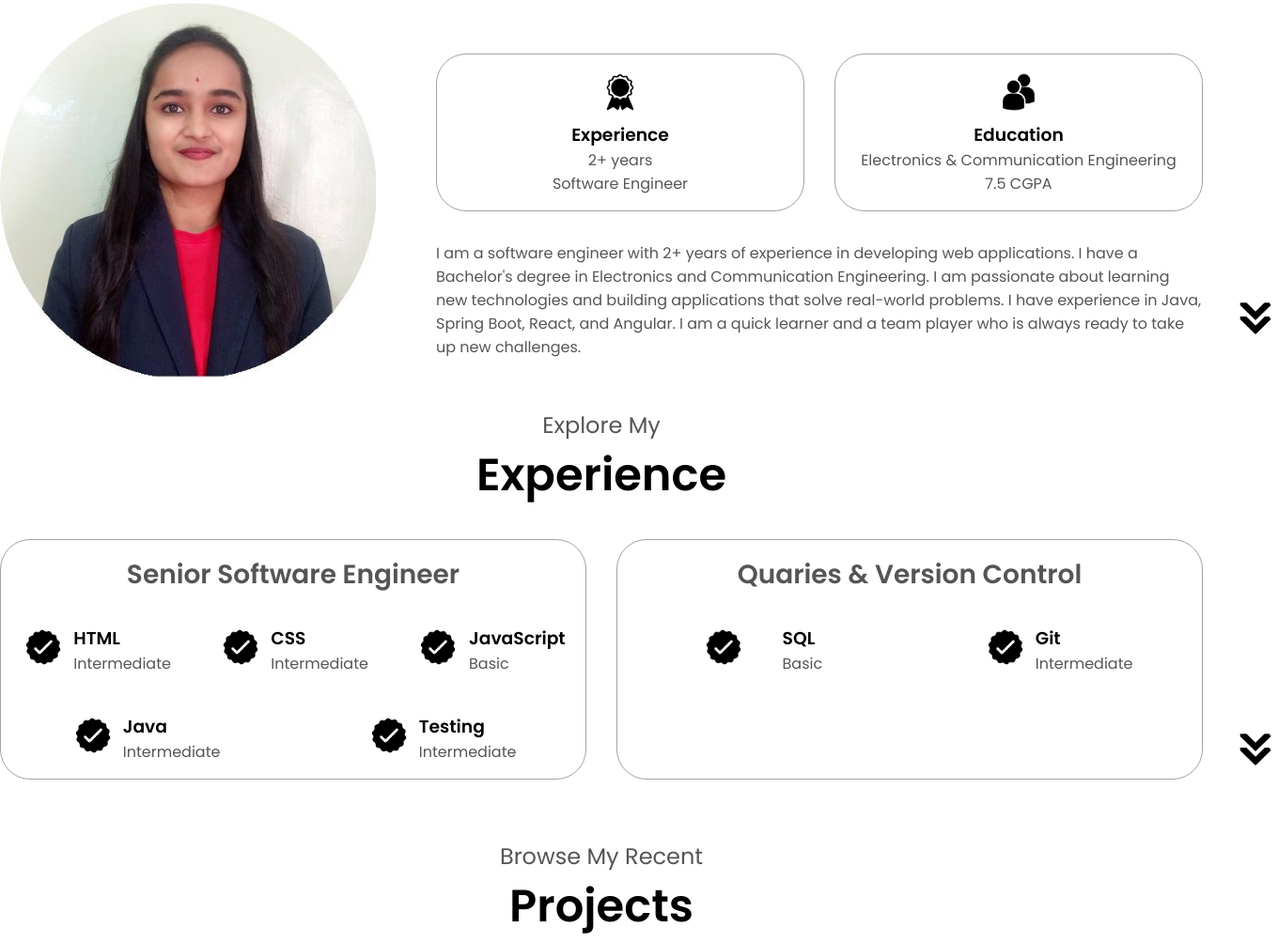
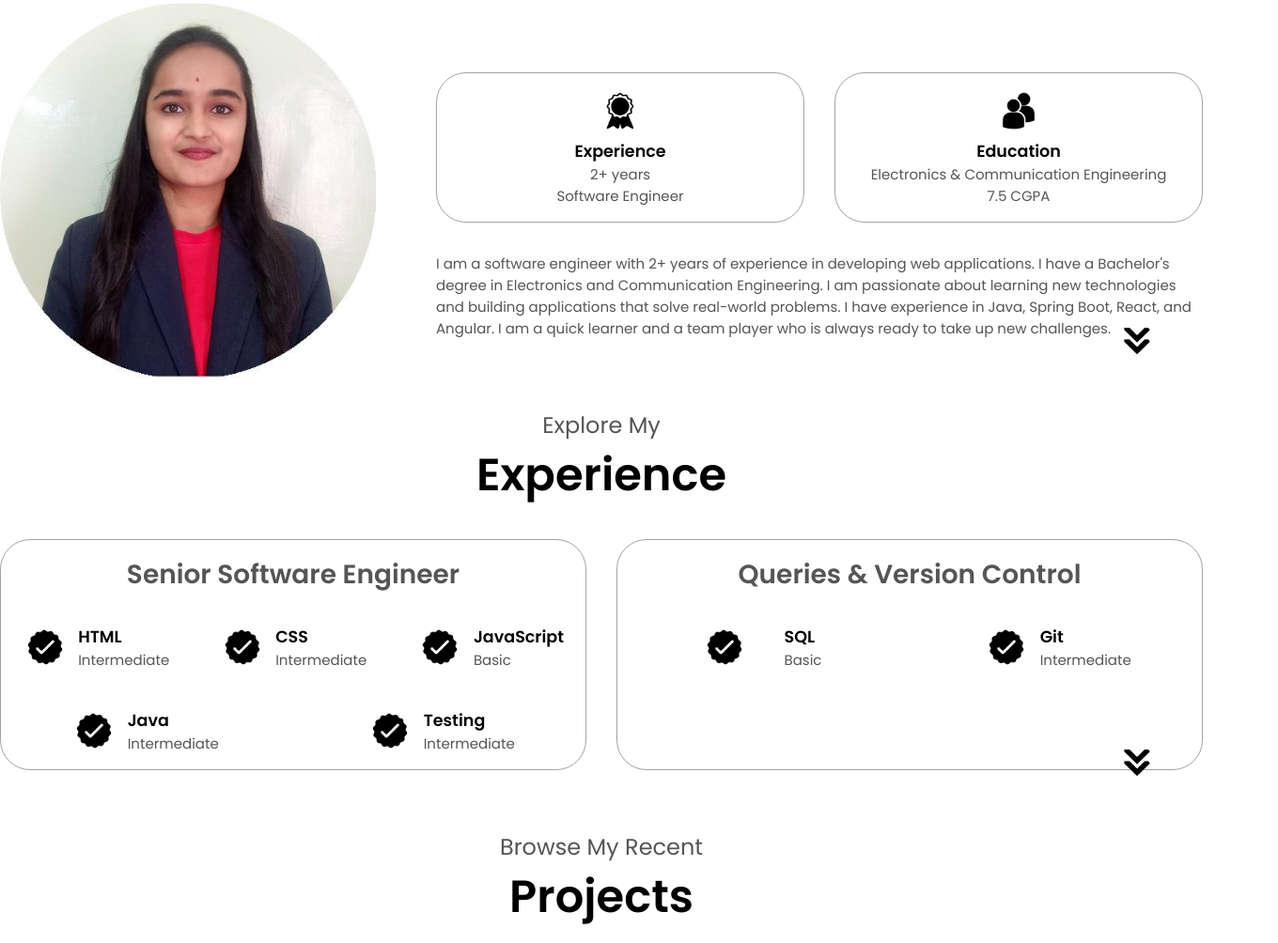
Before and after one commit to VandanaCV7/MyPortfolio, a plain HTML site: page index.html in a window 1280 px wide. Shown: the part 1032-2036 px from the top of the page at 94% size, 1360 px wide, since content can reach past the window. Drawn offline with Linux system fonts and the light colour scheme.

Commit message:
Updated Portfolio

```diff
--- a/index.html
+++ b/index.html
@@ -9,7 +9,7 @@
     <link rel="stylesheet" href="mediaquaries.css"/>
 </head>
 <body>
-    <nav id="desktop-nav">
+    <nav id="desktop-nav" aria-label="Main Navigation">
         <div class="logo">Vandana CV</div>
         <div>
             <ul class="nav-links">
@@ -47,16 +47,16 @@
             <div class="btn-container">
                 <button
                     class ="btn btn-color-2"
-                    onclick = "window.open('./assets/Vandana_C_V_Resume.pdf')">Downloa CV
+                    onclick = "window.open('./assets/Vandana_C_V_Resume.pdf')">Download CV
                 </button>
                 <button class ="btn btn-color-1" onclick="location.href='./#contact'">
                     Contact Me
                 </button>
             </div>
-            <div id = socials-container>
+            <div id ="socials-container">
                 <img
                     src="Assets/linkedin.png"
-                    alt="My linkedIn Profile"
+                    alt="My LinkedIn Profile"
                     class="icon"
                     onclick="location.href='https://www.linkedin.com/in/vandana-cv-707/'"
                 />
@@ -180,7 +180,7 @@
                     </div>
                 </div>
                 <div class="details-container">
-                    <h2 class="experience-sub-title">Quaries & Version Control </h2>
+                    <h2 class="experience-sub-title">Queries & Version Control </h2>
                     <div class="article-container">
                         <article>
                             <img
--- a/style.css
+++ b/style.css
@@ -9,6 +9,7 @@
 
 body{
     font-family: "Poppins", sans-serif;
+    font-size: 15px;
 }
 
 html {
@@ -151,9 +152,10 @@ a:hover {
 section {
     padding-top: 4vh;
     height: 96;
-    margin: 0, 10rem;
+    margin: 0, 3rem;
     box-sizing: border-box;
     min-height: fit-content;
+    position: relative;
 }
 
 .section-container {
@@ -290,8 +292,12 @@ section {
 
 .arrow {
     position: absolute;
-    right: -5rem;
-    bottom: 2.5rem;
+    right: 30px;
+    transform: translateX(-50%);
+    max-width: 40px;
+    height: auto;
+    z-index: 10;
+    bottom: 20px;
 }
 
 .details-container {
```
